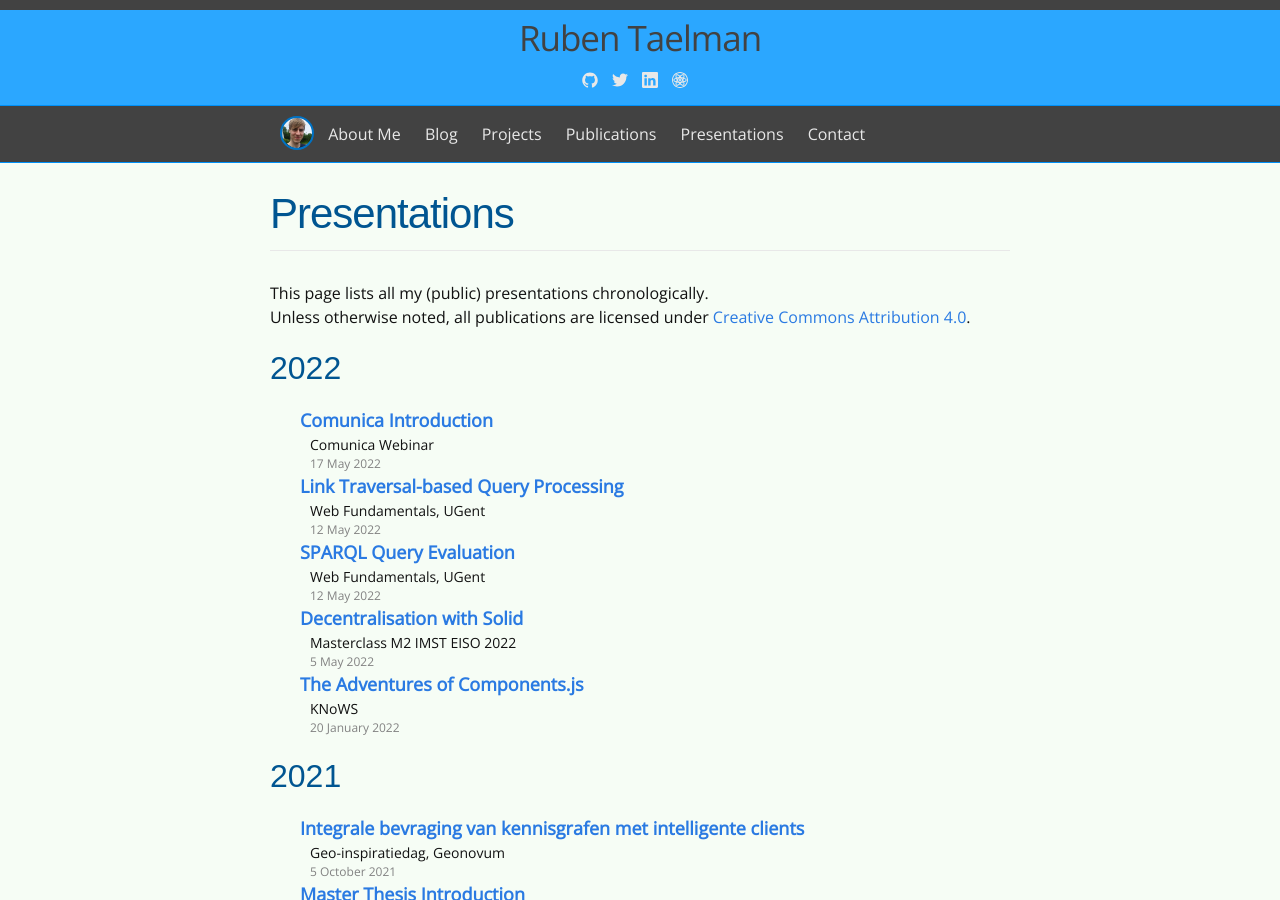
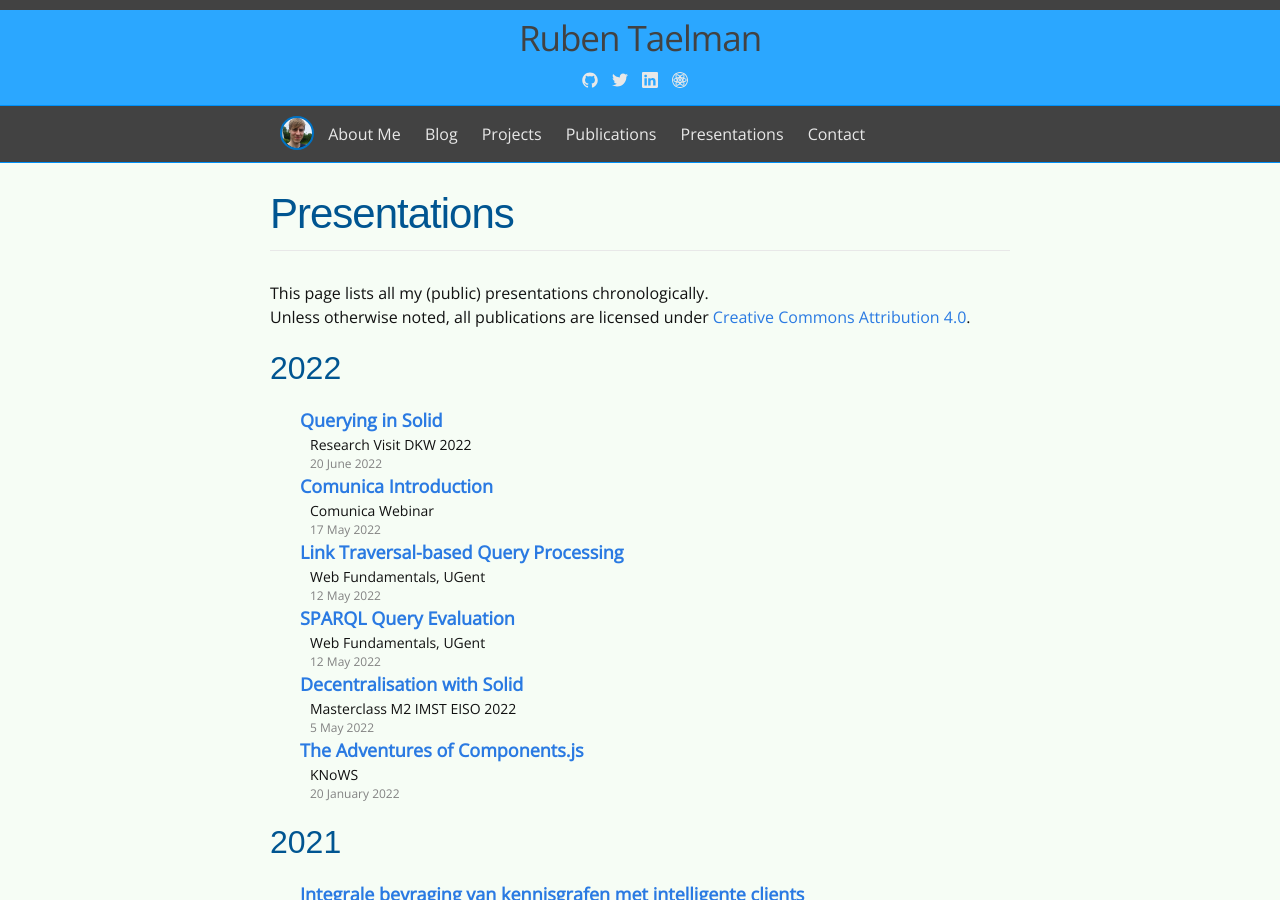
Before and after one commit to rubensworks/rubensworks.net, a Jekyll site: the page built from presentations.md, in a window 1280 px wide and 900 px high. Built offline with Jekyll 4.4.1, drawn with Linux system fonts in a browser that asks for light colours; some web fonts are replaced.

Commit message:
Add 2022-dkw-solid-query presentation

```diff
--- a/_data/presentations.yml
+++ b/_data/presentations.yml
@@ -1,3 +1,8 @@
+"2022-dkw-solid-query":
+    title: "Querying in Solid"
+    venue: "Research Visit DKW 2022"
+    date: "20 June 2022"
+    url: "https://www.rubensworks.net/raw/slides/2022/dkw-solid-query/"
 "2022-comunica-webinar-intro":
     title: "Comunica Introduction"
     venue: "Comunica Webinar"
```
